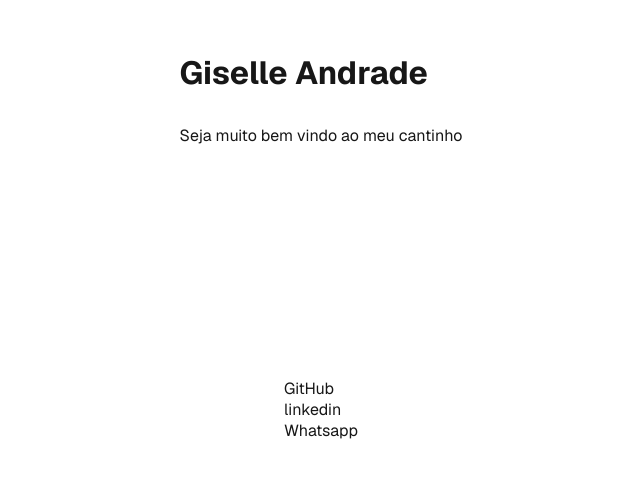
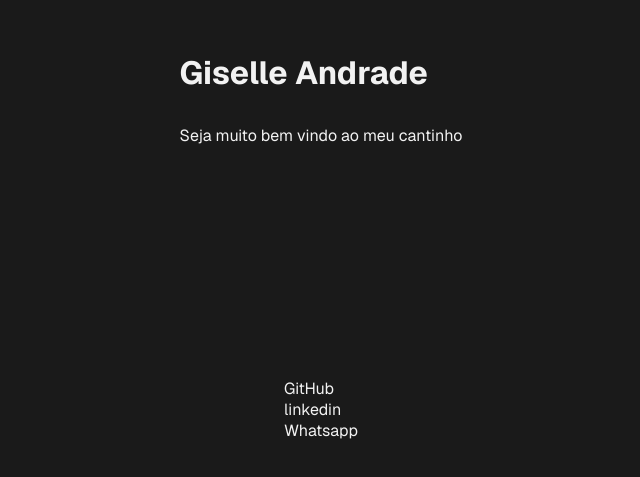
Before and after one commit to giselleandrade1/portfolio-next.js, a Next.js app: page / in a window 1280 px wide. Shown: the part 301-778 px from the top of the page, without its empty margins (319-959 px from the left). Built offline with nearby package versions, Linux system fonts and the light colour scheme.

Commit message:
add dark mode

```diff
--- a/styles/Home.module.css
+++ b/styles/Home.module.css
@@ -14,6 +14,11 @@
   padding: 80px;
   gap: 64px;
   font-family: var(--font-geist-sans);
+  background-color: #1a1a1a;
+}
+
+.page h1, .page p, .page a, .page h2, .page h3 {
+  color: #f2f2f2;
 }
 
 @media (prefers-color-scheme: dark) {
```
